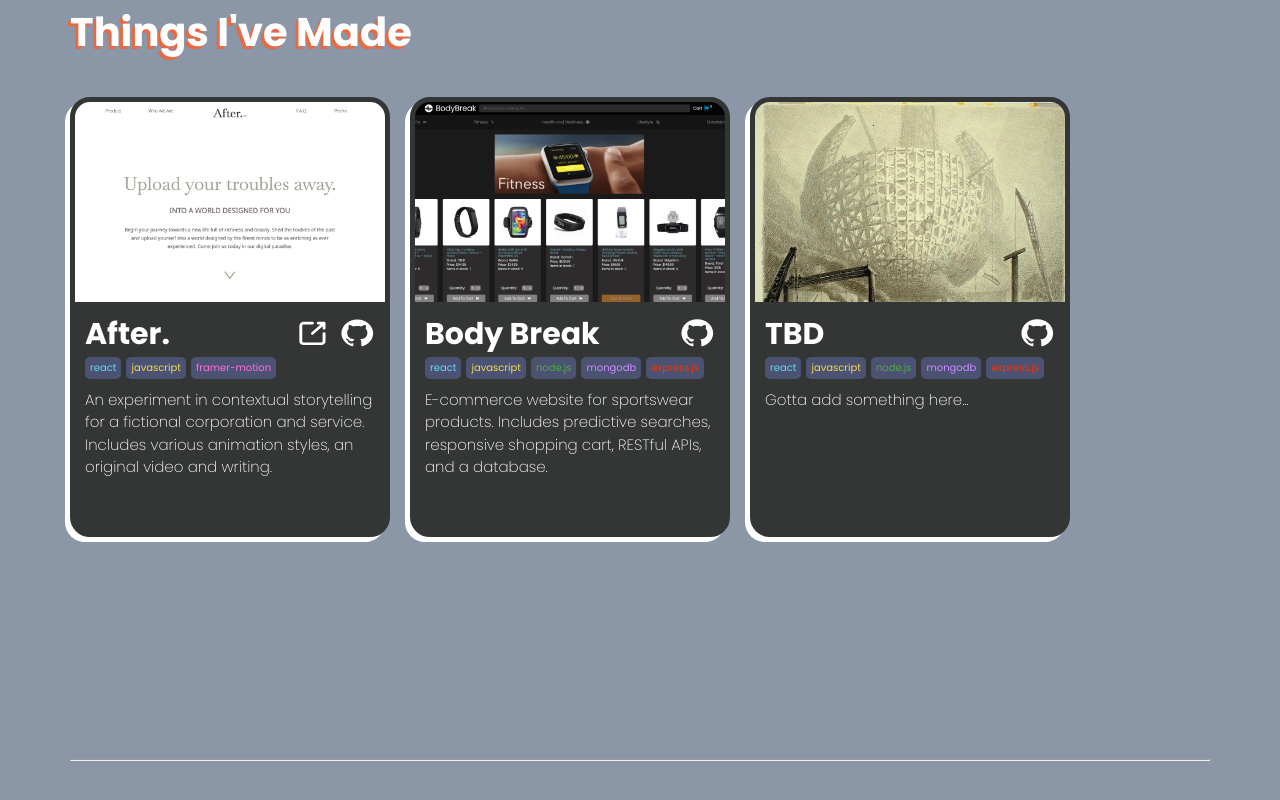
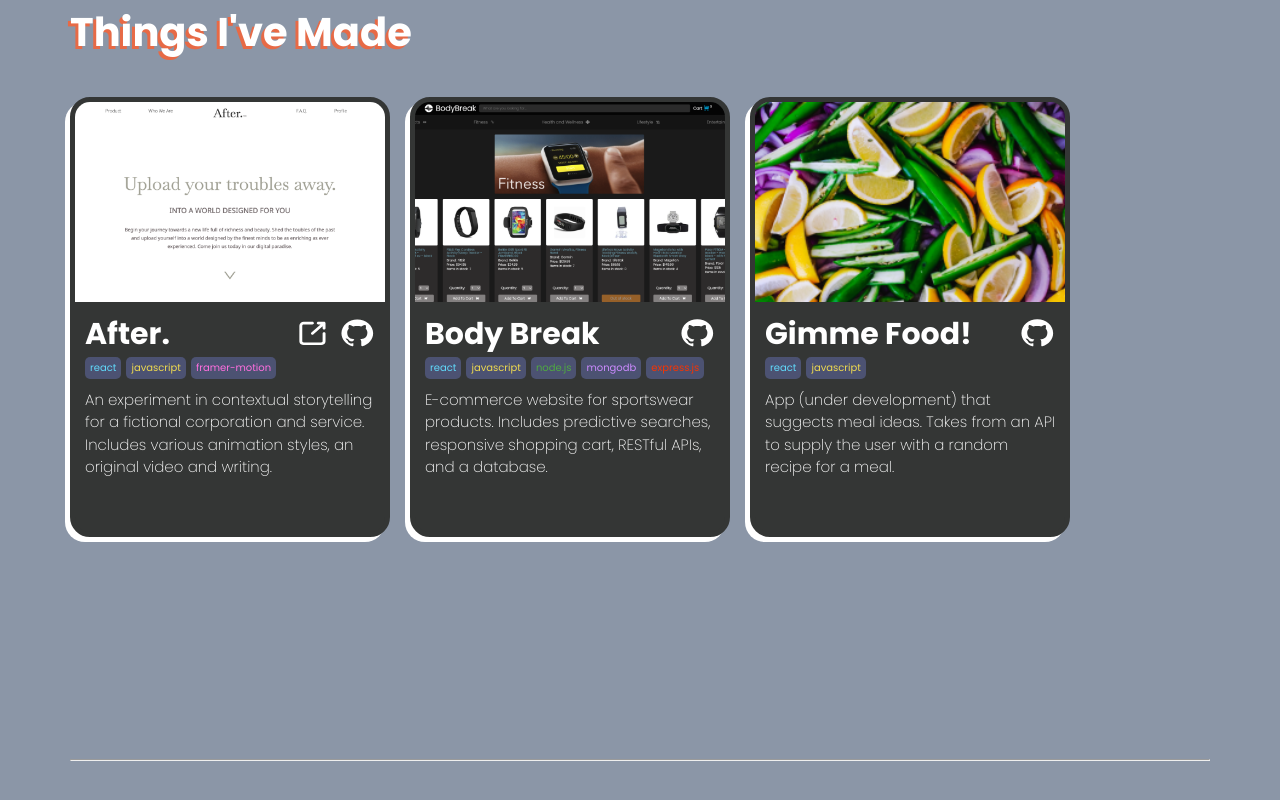
Before and after one commit to kurt-waizmann/Portfolio, a React (Create React App) app in the folder client/: page / in a window 1280 px wide. Shown: the part 2055-2855 px from the top of the page. Built offline with nearby package versions, Linux system fonts and the light colour scheme.

Commit message:
added new project, swapped linkedin n github links

```diff
--- a/client/src/components/homepage/Fold4.js
+++ b/client/src/components/homepage/Fold4.js
@@ -31,8 +31,8 @@ const Fold4 = () => {
           <textarea id="message" name="message" placeholder="Message" style={{ height: "200px" }} required />
           <Icons>
             <Links>
-              <a href="https://www.linkedin.com/in/kurt-waizmann"><Img src={GitHub} alt="LinkedIn Link" /></a>
-              <a href="https://github.com/kurt-waizmann"><Img src={LinkedIn} alt="GitHub Link" /></a>
+              <a href="https://github.com/kurt-waizmann"><Img src={GitHub} alt="LinkedIn Link" /></a>
+              <a href="https://www.linkedin.com/in/kurt-waizmann"><Img src={LinkedIn} alt="GitHub Link" /></a>
             </Links>
             <Submit type="submit" value="Send"/>
           </Icons>
--- a/client/src/components/info.js
+++ b/client/src/components/info.js
@@ -1,7 +1,7 @@
 //import images
 import After from "../assets/after.png"
 import BodyBreak from "../assets/bodybreak.png"
-import Unknown from "../assets/unknown.png"
+import FoodIdeas from "../assets/foodideas.png"
 import css from "../assets/code-logos/css3.png"
 import express from "../assets/code-logos/express.png"
 import figma from "../assets/code-logos/figma.png"
@@ -82,11 +82,11 @@ export const projectInfo = [
         detail: "E-commerce website for sportswear products. Includes predictive searches, responsive shopping cart, RESTful APIs, and a database.",
     },
     {
-        name: "TBD",
-        pic: Unknown,
-        github: "https://github.com/kurt-waizmann/Body-Break",
+        name: "Gimme Food!",
+        pic: FoodIdeas,
+        github: "https://github.com/kurt-waizmann/Make-a-Meal",
         website: "",
-        tech: ["react", "javascript", "node.js", "mongodb", "express.js"],
-        detail: "Gotta add something here...",
+        tech: ["react", "javascript"],
+        detail: "App (under development) that suggects meal ideas. Takes from an API to supply the user with a random recipe for a meal.",
     }
 ];
```
Also changed, not shown: client/src/assets/foodideas.png (added), client/src/assets/unknown.png (deleted).
